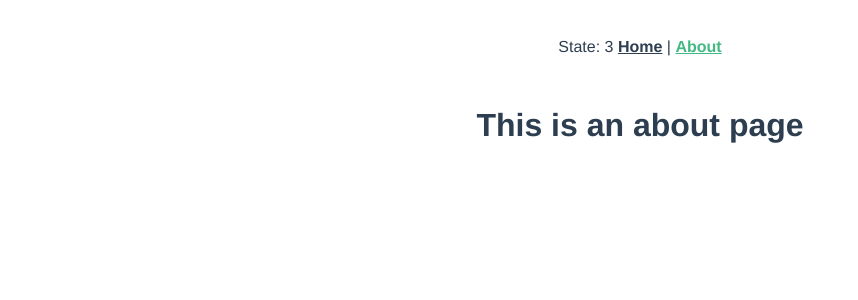
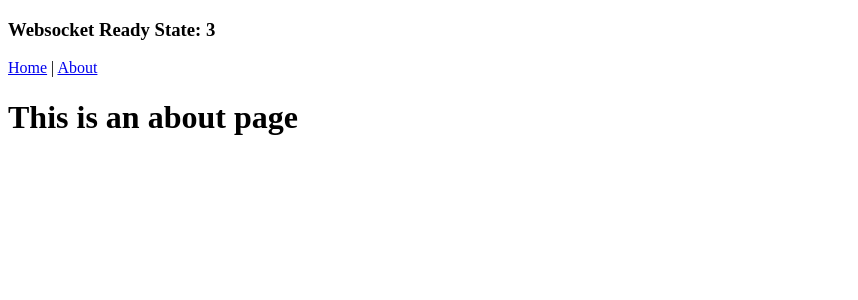
Before and after one commit to Azperin/template, a Vue app in the folder client/: page /about in a window 1280 px wide. Shown: the top 300 px of the page, without its empty margins (0-858 px from the left). Built offline with nearby package versions, Linux system fonts and the light colour scheme; no server answers.

Commit message:
remove basic vue markup

```diff
--- a/client/src/App.vue
+++ b/client/src/App.vue
@@ -1,7 +1,7 @@
 <template>
 	<div class="wrapper">
+		<h3>Websocket Ready State: {{ wsReadyState }}</h3>
 		<nav>
-			State: {{ wsReadyState }}
 			<router-link to="/">Home</router-link> |
 			<router-link to="/about">About</router-link>
 		</nav>
@@ -27,25 +27,4 @@ export default {
 }
 </script>
 
-<style>
-#app {
-  font-family: Avenir, Helvetica, Arial, sans-serif;
-  -webkit-font-smoothing: antialiased;
-  -moz-osx-font-smoothing: grayscale;
-  text-align: center;
-  color: #2c3e50;
-}
-
-nav {
-  padding: 30px;
-}
-
-nav a {
-  font-weight: bold;
-  color: #2c3e50;
-}
-
-nav a.router-link-exact-active {
-  color: #42b983;
-}
-</style>
+<style></style>
--- a/client/src/components/HelloWorld.vue
+++ b/client/src/components/HelloWorld.vue
@@ -1,58 +1,13 @@
 <template>
-  <div class="hello">
-    <h1>{{ msg }}</h1>
-    <p>
-      For a guide and recipes on how to configure / customize this project,<br>
-      check out the
-      <a href="https://cli.vuejs.org" target="_blank" rel="noopener">vue-cli documentation</a>.
-    </p>
-    <h3>Installed CLI Plugins</h3>
-    <ul>
-      <li><a href="https://github.com/vuejs/vue-cli/tree/dev/packages/%40vue/cli-plugin-router" target="_blank" rel="noopener">router</a></li>
-      <li><a href="https://github.com/vuejs/vue-cli/tree/dev/packages/%40vue/cli-plugin-vuex" target="_blank" rel="noopener">vuex</a></li>
-    </ul>
-    <h3>Essential Links</h3>
-    <ul>
-      <li><a href="https://vuejs.org" target="_blank" rel="noopener">Core Docs</a></li>
-      <li><a href="https://forum.vuejs.org" target="_blank" rel="noopener">Forum</a></li>
-      <li><a href="https://chat.vuejs.org" target="_blank" rel="noopener">Community Chat</a></li>
-      <li><a href="https://twitter.com/vuejs" target="_blank" rel="noopener">Twitter</a></li>
-      <li><a href="https://news.vuejs.org" target="_blank" rel="noopener">News</a></li>
-    </ul>
-    <h3>Ecosystem</h3>
-    <ul>
-      <li><a href="https://router.vuejs.org" target="_blank" rel="noopener">vue-router</a></li>
-      <li><a href="https://vuex.vuejs.org" target="_blank" rel="noopener">vuex</a></li>
-      <li><a href="https://github.com/vuejs/vue-devtools#vue-devtools" target="_blank" rel="noopener">vue-devtools</a></li>
-      <li><a href="https://vue-loader.vuejs.org" target="_blank" rel="noopener">vue-loader</a></li>
-      <li><a href="https://github.com/vuejs/awesome-vue" target="_blank" rel="noopener">awesome-vue</a></li>
-    </ul>
-  </div>
+	<div>
+		<h1>Hello World component text</h1>
+	</div>
 </template>
 
 <script>
 export default {
-  name: 'HelloWorld',
-  props: {
-    msg: String
-  }
+	name: 'HelloWorld',
 }
 </script>
 
-<!-- Add "scoped" attribute to limit CSS to this component only -->
-<style scoped>
-h3 {
-  margin: 40px 0 0;
-}
-ul {
-  list-style-type: none;
-  padding: 0;
-}
-li {
-  display: inline-block;
-  margin: 0 10px;
-}
-a {
-  color: #42b983;
-}
-</style>
+<style scoped></style>
--- a/client/src/router/index.js
+++ b/client/src/router/index.js
@@ -1,5 +1,6 @@
-import { createRouter, createWebHistory } from 'vue-router'
-import HomeView from '../views/HomeView.vue'
+import { createRouter, createWebHistory } from 'vue-router';
+import HomeView from '../views/HomeView.vue';
+import AboutView from '../views/AboutView.vue';
 
 const routes = [
 	{
@@ -10,18 +11,13 @@ const routes = [
 	{
 		path: '/about',
 		name: 'about',
-    // route level code-splitting
-    // this generates a separate chunk (about.[hash].js) for this route
-    // which is lazy-loaded when the route is visited.
-    component: function () {
-      return import(/* webpackChunkName: "about" */ '../views/AboutView.vue')
+		component: AboutView,
 	}
-  }
-]
+];
 
 const router = createRouter({
 	history: createWebHistory(process.env.BASE_URL),
 	routes
-})
+});
 
-export default router
+export default router;
--- a/client/src/store/index.js
+++ b/client/src/store/index.js
@@ -1,14 +1,12 @@
-import { createStore } from 'vuex'
+import { createStore } from 'vuex';
 
 export default createStore({
 	state: {
-	ws: new WebSocket('ws://localhost:3541'),
+		ws: new WebSocket('ws://localhost:3541'), // NODE_ENV ?
 		wsReadyState: 3,
 	},
-  getters: {
-  },
-  mutations: {
-  },
+	getters: {},
+	mutations: {},
 	actions: {
 		WEBSOCKET_SEND_MESSAGE({ state }, msg) {
 			state.ws.send(msg);
@@ -17,6 +15,5 @@ export default createStore({
 			state.wsReadyState = state.ws.readyState;
 		},
 	},
-  modules: {
-  }
-})
+	modules: {}
+});
--- a/client/src/views/AboutView.vue
+++ b/client/src/views/AboutView.vue
@@ -1,5 +1,5 @@
 <template>
-  <div class="about">
-    <h1>This is an about page</h1>
-  </div>
+	<div>
+		<h1>This is an about page</h1>
+	</div>
 </template>
--- a/client/src/views/HomeView.vue
+++ b/client/src/views/HomeView.vue
@@ -1,8 +1,7 @@
 <template>
-  <div class="home">
-    <img alt="Vue logo" src="../assets/logo.png">
-    <HelloWorld msg="Welcome to Your Vue.js App"/>
-  </div>
+	<div>
+		<HelloWorld />
+	</div>
 </template>
 
 <script>
@@ -10,9 +9,9 @@
 import HelloWorld from '@/components/HelloWorld.vue'
 
 export default {
-  name: 'HomeView',
-  components: {
-    HelloWorld
-  }
+	name: 'HomeView',
+	components: {
+		HelloWorld
+	}
 }
 </script>
```
Lines whose indentation alone changed are shown as unchanged.
